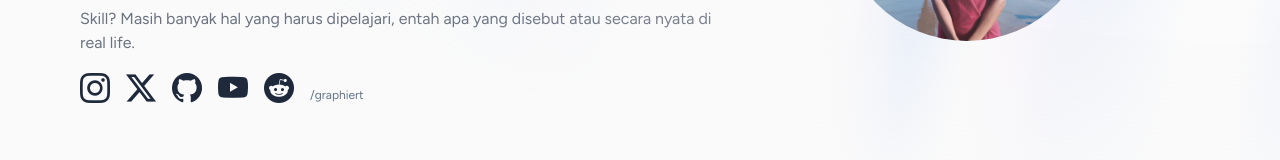
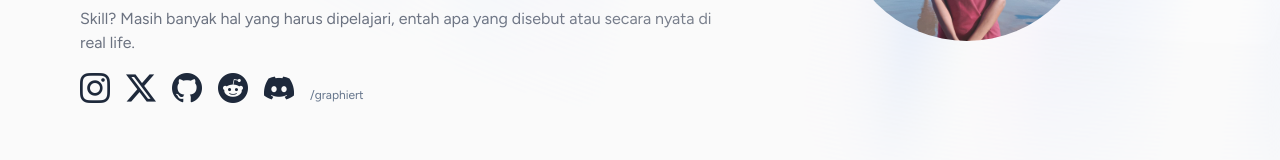
Before and after one commit to graphiert/graphiert, a React (Vite) app: page / in a window 1280 px wide. Shown: the part 397-557 px from the top of the page. Built offline with nearby package versions, Linux system fonts and the light colour scheme.

Commit message:
Navbar resizing

```diff
--- a/src/App.jsx
+++ b/src/App.jsx
@@ -24,33 +24,49 @@ export default function App() {
 
   const navItems = [
     {
-      name: "Home",
-      link: "#",
+      name: (
+          <>
+          <i className="bi bi-house text-md"></i>{" "}
+          <span className="text-xs">Home</span>
+        </>
+      ),
       icon: (
         <>
-          <i className="bi bi-house"></i>{" "}<span className="text-xs">Home</span>
+          <i className="bi bi-house"></i>{" "}
+          <span className="text-xs">Home</span>
         </>
       ),
+      link: "#",
     },
     {
-      name: "Projects",
-      link: "#projects",
+      name: (
+        <>
+          <i className="bi bi-card-text text-md"></i>{" "}
+          <span className="text-xs">Projects</span>
+        </>
+      ),
       icon: (
         <>
           <i className="bi bi-card-text"></i>{" "}
           <span className="text-xs">Projects</span>
         </>
       ),
+      link: "#projects",
     },
     {
-      name: "Contact",
-      link: "#contact",
+      name: (
+        <>
+          <i className="bi bi-person-lines-fill text-md"></i>{" "}
+          <span className="text-xs">Contact</span>
+        </>
+      ),
       icon: (
         <>
           <i className="bi bi-person-lines-fill"></i>{" "}
           <span className="text-xs">Contact</span>
         </>
       ),
+      link: "#contact",
     },
   ];
 
@@ -87,12 +103,23 @@ export default function App() {
                   disebut atau secara nyata di real life.
                 </p>
                 <div className="my-4 flex gap-4">
-                  <a href="https://instagram.com/graphiert" target="_blank"><i class="bi bi-instagram text-2xl md:text-3xl"></i></a>
-                  <a href="https://x.com/graphiert"><i class="bi bi-twitter-x text-2xl md:text-3xl"></i></a>
-                  <a href="https://github.com/graphiert" target="_blank"><i class="bi bi-github text-2xl md:text-3xl"></i></a>
-                  <a href="https://youtube.com/@graphiert" target="_blank"><i class="bi bi-youtube text-2xl md:text-3xl"></i></a>
-                  <a href="https://reddit.com/u/graphiert" target="_blank"><i class="bi bi-reddit text-2xl md:text-3xl"></i></a>
-                  <span className="mt-auto mb-1 text-slate-500 text-xs">/graphiert</span>
+                  <a href="https://instagram.com/graphiert" target="_blank">
+                    <i className="bi bi-instagram text-2xl md:text-3xl"></i>
+                  </a>
+                  <a href="https://x.com/graphiert">
+                    <i className="bi bi-twitter-x text-2xl md:text-3xl"></i>
+                  </a>
+                  <a href="https://github.com/graphiert" target="_blank">
+                    <i className="bi bi-github text-2xl md:text-3xl"></i>
+                  </a>
+                  <a href="https://reddit.com/u/graphiert" target="_blank">
+                    <i className="bi bi-reddit text-2xl md:text-3xl"></i>
+                  </a>
+                  <i className="bi bi-discord text-2xl md:text-3xl"></i>
+
+                  <span className="mt-auto mb-1 text-slate-500 text-xs">
+                    /graphiert
+                  </span>
                 </div>
               </div>
             </div>
```
